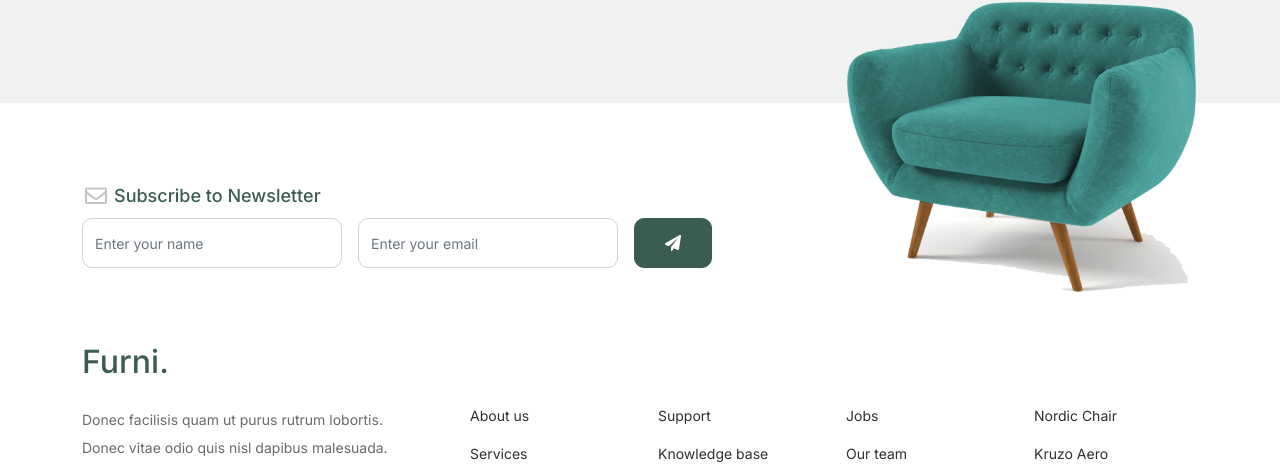
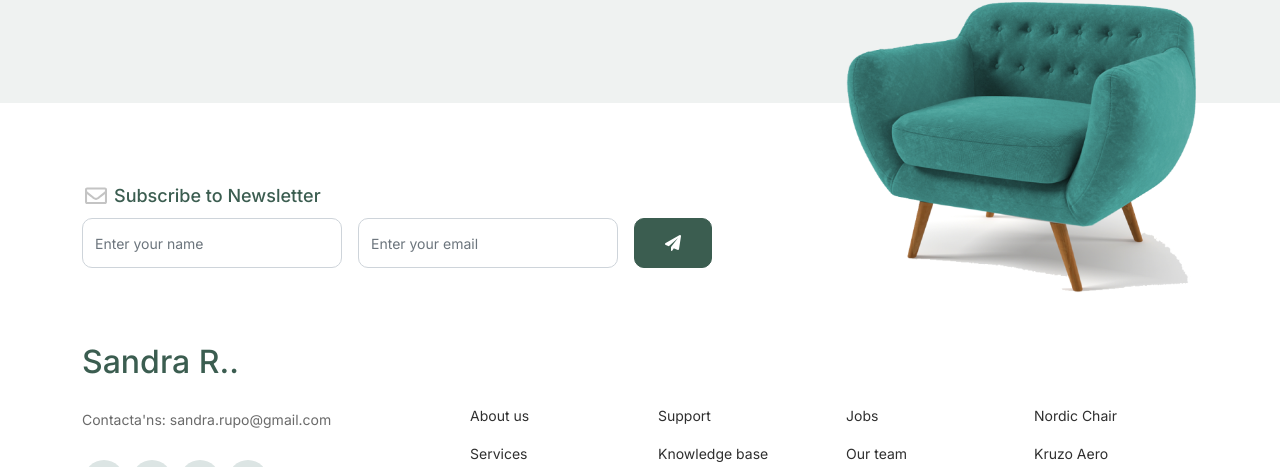
Before and after one commit to SandraRuPo/examenm5uf2, a plain HTML site: page template/furni-1.0.0/index.html in a window 1280 px wide. Shown: the part 4256-4723 px from the top of the page. Drawn offline with Linux system fonts and the light colour scheme.

Commit message:
commit Versió 5

```diff
--- a/template/furni-1.0.0/index.html
+++ b/template/furni-1.0.0/index.html
@@ -465,8 +465,8 @@
 
 				<div class="row g-5 mb-5">
 					<div class="col-lg-4">
-						<div class="mb-4 footer-logo-wrap"><a href="#" class="footer-logo">Furni<span>.</span></a></div>
-						<p class="mb-4">Donec facilisis quam ut purus rutrum lobortis. Donec vitae odio quis nisl dapibus malesuada. Nullam ac aliquet velit. Aliquam vulputate velit imperdiet dolor tempor tristique. Pellentesque habitant</p>
+						<div class="mb-4 footer-logo-wrap"><a href="#" class="footer-logo">Sandra R.<span>.</span></a></div>
+						<p class="mb-4">Contacta'ns: sandra.rupo@gmail.com</p>
 
 						<ul class="list-unstyled custom-social">
 							<li><a href="#"><span class="fa fa-brands fa-facebook-f"></span></a></li>
```
Also changed, not shown: DOCS/EXAMENv1.txt, DOCS/EXAMENv4.txt, DOCS/EXAMENv5.txt (added).
